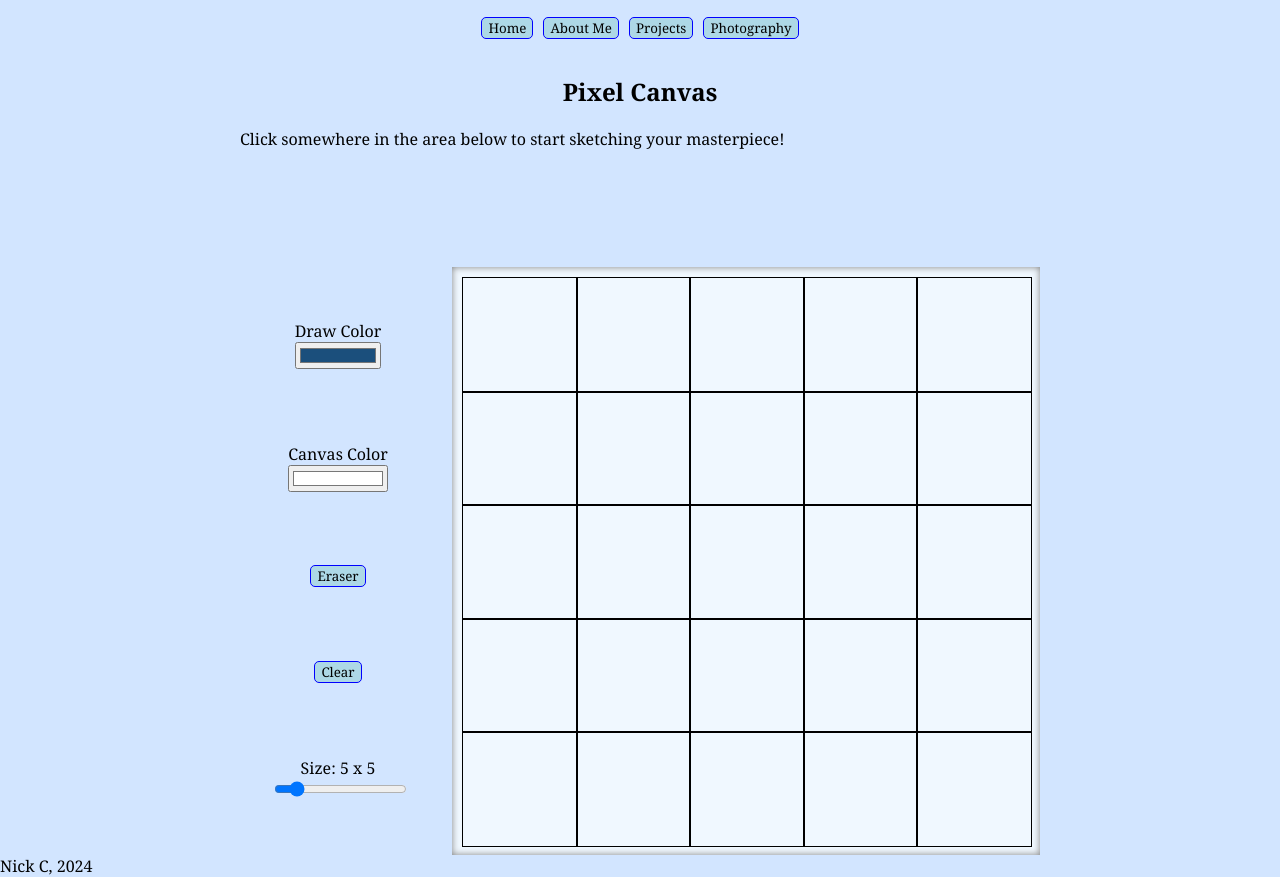
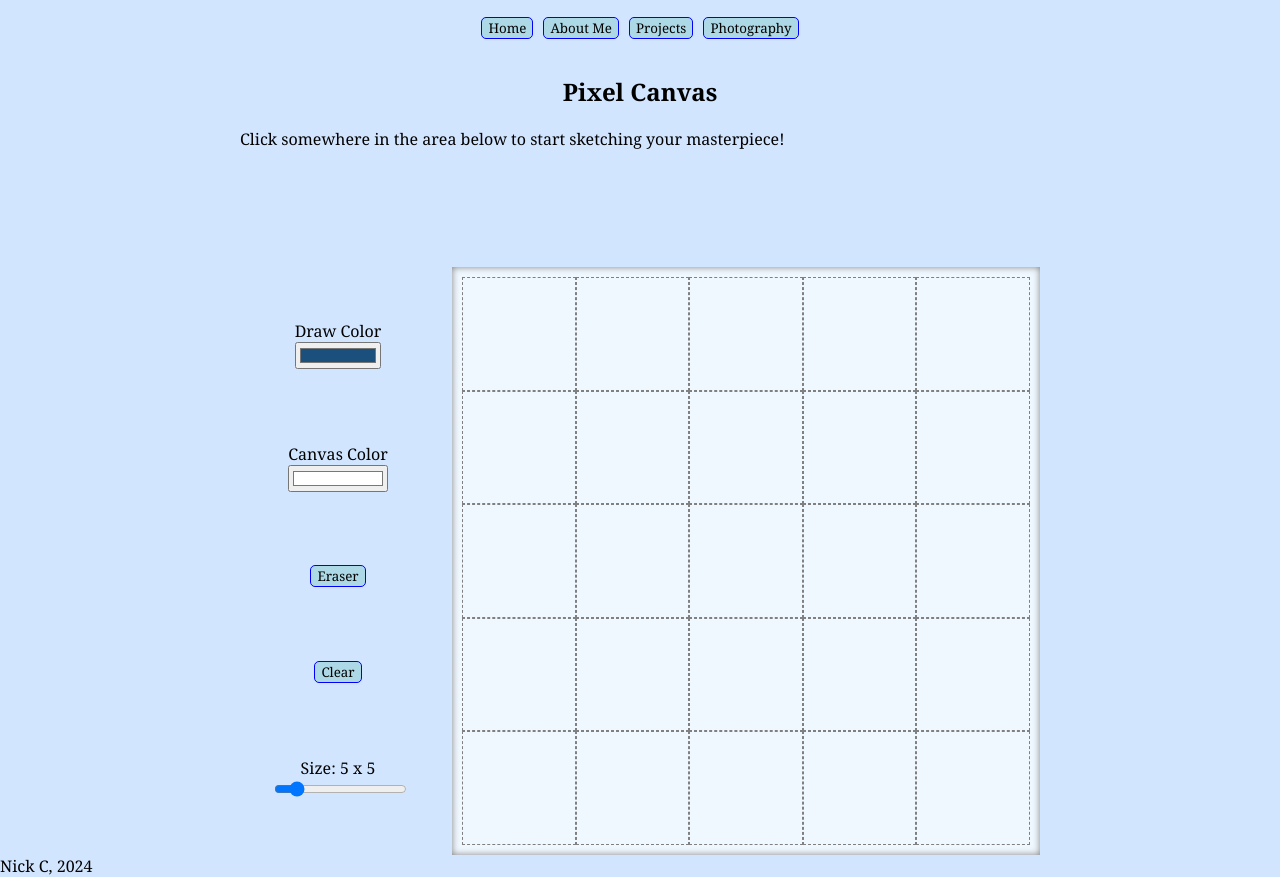
Before and after one commit to solo-nko/homepage, a Vue app: page /projects/pixelsketch in a window 1280 px wide. Built offline with nearby package versions, Linux system fonts and the light colour scheme.

Commit message:
extra comments, adjust gridpiece css

```diff
--- a/src/components/common/GridPiece.vue
+++ b/src/components/common/GridPiece.vue
@@ -22,6 +22,7 @@ const props = defineProps({
 	width: 100%;
 	height: 100%;
 	background-color: v-bind(foregroundColor);
-	border: 1px solid black;
+	border: 0.5px dashed gray;
+	box-sizing: border-box;
 }
 </style>
--- a/src/views/projects/PixelSketch.vue
+++ b/src/views/projects/PixelSketch.vue
@@ -76,12 +76,8 @@ function toggleEraser() {
 	eraserActive = !eraserActive;
 }
 
-function changeForegroundColor(event: Event) {
-	const colorHandler = event.target as HTMLInputElement;
-	foregroundColor.value = colorHandler.value;
-}
-
 function fillPiece(event: Event, clicking: boolean) {
+	//eraser
 	if (eraserActive) {
 		//click functionality
 		if (clicking) {
@@ -95,6 +91,7 @@ function fillPiece(event: Event, clicking: boolean) {
 				targetPiece.style.backgroundColor = backgroundColor.value;
 			}
 		}
+		//drawing
 	} else {
 		//click functionality
 		if (clicking) {
@@ -165,4 +162,4 @@ function fillPiece(event: Event, clicking: boolean) {
 input {
 	width: 100%;
 }
-</style>@/utils/Global
+</style>
```
